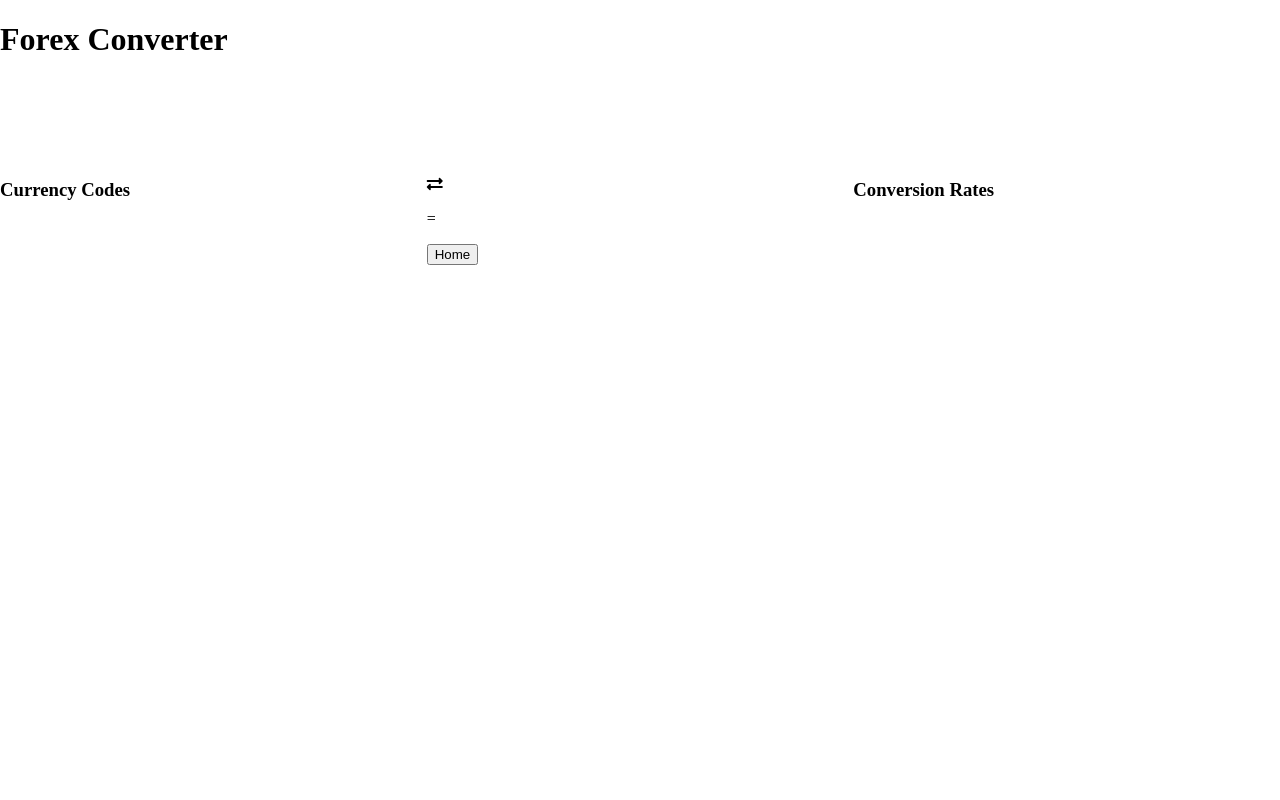
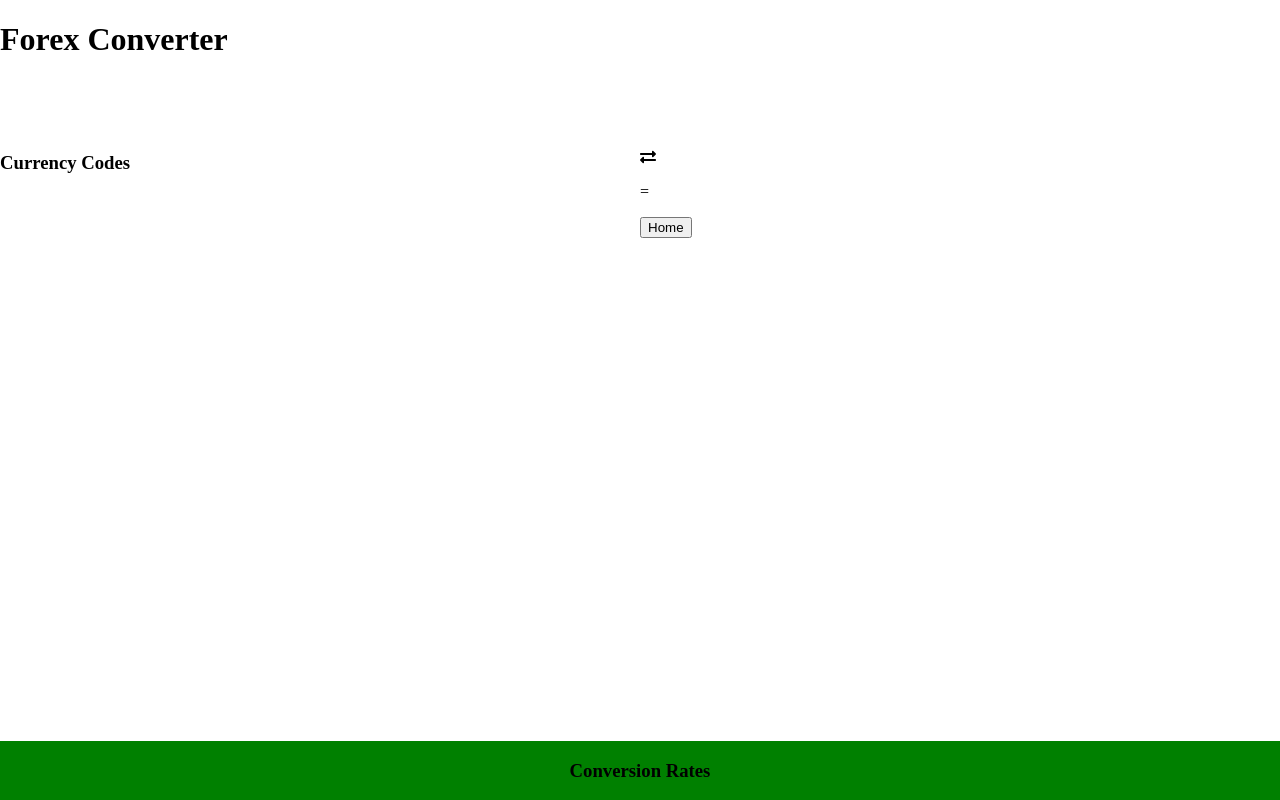
Before and after one commit to jtcurry/Forex-Converter, a Flask app: template templates/conversion.html in a window 1280 px wide. Run offline with Flask 2, Linux system fonts and the light colour scheme; the template is opened without the code that fills it, so the values that code supplies are empty; some libraries are stand-ins or nearby versions.

Commit message:
Add scrolling rates bar

```diff
--- a/static/style.css
+++ b/static/style.css
@@ -1,7 +1,7 @@
 /* MAIN  */
 body {
   display: grid;
-  grid-template: 1fr 3fr 1fr / 1fr 1fr 1fr;
+  grid-template: 1fr 4fr 1fr/ 1fr 1fr;
   width: 100vw;
   margin: 0;
   height: 100vh;
@@ -9,18 +9,21 @@ body {
 
 ul {
   list-style-type: none;
+  columns: 2;
 }
 
 
 /* TITLE AREA */
 h1 {
-  grid-area: 1/1/2/4;
+  grid-area: 1/1/2/3;
 }
+
 
 /* CODES AREA  */
 #codesdiv {
   grid-area: 2/1/3/2;
 }
+
 
 /* CONVERTER AREA  */
 #converterdiv {
@@ -28,10 +31,26 @@ h1 {
 }
 
 #errordiv {
-  grid-area: 3/2/4/3;
+  grid-area: 3/1/4/3;
 }
+
 
 /* RATES AREA  */
 #ratesdiv {
-  grid-area: 2/3/3/4;
+  position: fixed;
+  left: 0;
+  bottom: 0;
+  width: 100%;
+  background-color: green;
 }
+
+footer h3 {
+  margin-top: 1em;
+  margin-bottom: 0;
+  text-align: center;
+}
+
+marquee p {
+  display: inline-block;
+  margin-left: 1.5em;
+}
--- a/templates/conversion.html
+++ b/templates/conversion.html
@@ -18,14 +18,15 @@
   <a href="/"><button>Home</button></a>
 </div>
 
-<div id="ratesdiv">
+<footer id="ratesdiv">
   <h3>{{convert_from}} Conversion Rates</h3>
-  <ul>
+  <marquee behavior="scroll" class="scrollcontainer">
     {% for rate in rates %}
-    <li>{{rate}} {{rates[rate]|round(2)}}</li>
+    <p>{{rate}} {{rates[rate]|round(2)}}</p>
     {% endfor %}
-  </ul>
-</div>
+  </marquee>
+</footer>
+
 
 
 {% endblock %}
```
Also changed, not shown: static/forex.js (line endings or trailing spaces).
